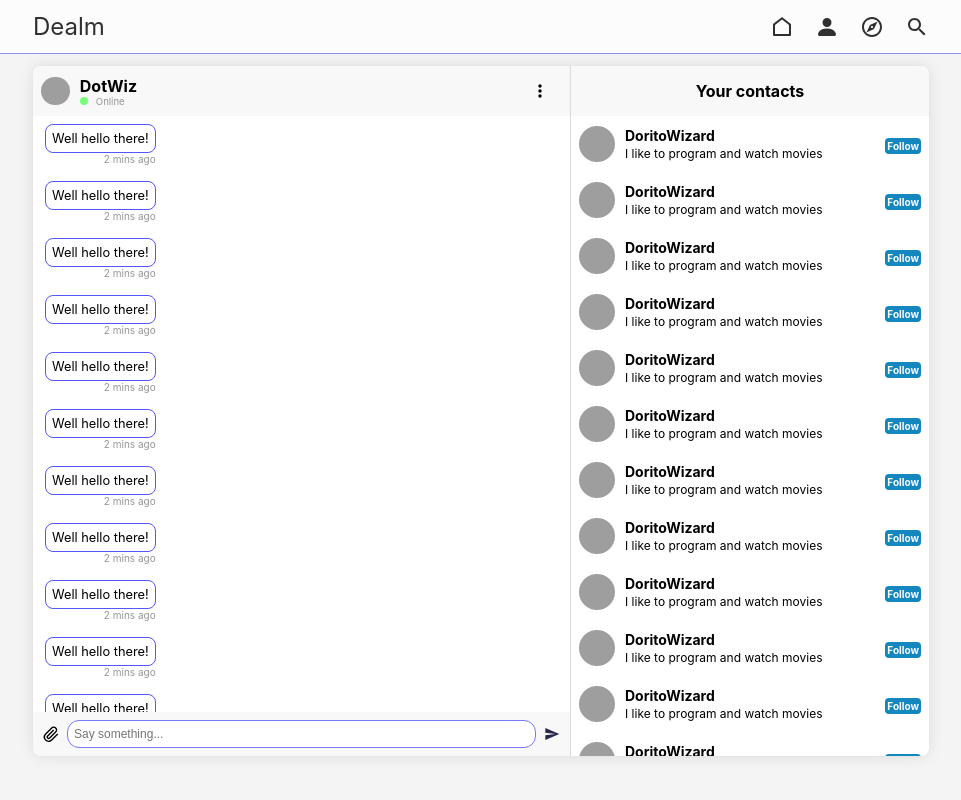
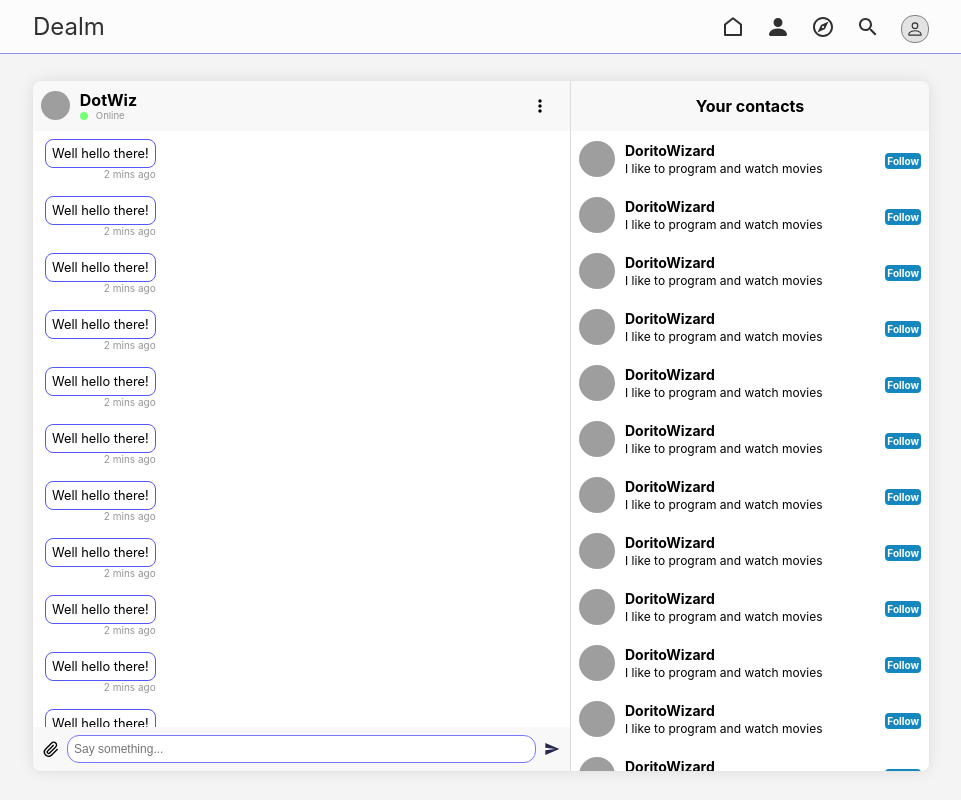
Before and after one commit to Adoobdoob71/DealmWeb, a Next.js app: page /chat in a window 1280 px wide. Shown: the whole page, without its empty margins (159-1120 px from the left). Built offline with nearby package versions, Linux system fonts and the light colour scheme; grey boxes are pictures that could not be loaded.

Commit message:
can load profiles, profile button needs better styling though

```diff
--- a/components/header.tsx
+++ b/components/header.tsx
@@ -6,9 +6,20 @@ import { useRouter } from "next/router";
 import { RiHomeLine, RiHomeFill } from "react-icons/ri";
 import { BsPersonFill, BsPerson } from "react-icons/bs";
 import { ImSearch } from "react-icons/im";
+import { useEffect, useState } from 'react';
+import * as firebase from 'firebase';
 
 export default function Header() {
   const router = useRouter();
+  const [user, setUser] = useState<firebase.default.User | null>(null);
+  const fetchUser = async () => {
+    let result: firebase.default.User = await firebase.default.auth().currentUser;
+    setUser(result);
+  }
+  useEffect(() => {
+    fetchUser();
+  }, []);
+
   return (
     <div className={styles.header} style={{ backgroundColor: colors.surface }}>
       <span style={{ fontSize: 24, color: colors.text }}>Dealm</span>
@@ -70,7 +81,7 @@ export default function Header() {
             </a>
           </Link>
         </div>
-        <div style={{ height: 24 }}>
+        <div style={{ height: 24, marginRight: 21 }}>
           <Link href="/search">
             <a>
               <Search
@@ -80,6 +91,17 @@ export default function Header() {
             </a>
           </Link>
         </div>
+        <div style={{ height: 24 }}>
+          <Link href={user ? "/profile/" + user.uid : "/authentication"}>
+            <a className={styles.profile_button_background}>
+            <BsPerson
+              color={colors.text}
+              size={18}
+              className={styles.header_button}
+            />
+          </a>
+          </Link>
+        </div>
       </div>
     </div>
   );
--- a/styles/Chat.module.css
+++ b/styles/Chat.module.css
@@ -1,16 +1,16 @@
 .main_div {
   display: flex;
   flex-direction: row;
-  height: 100%;
   padding-inline: 15vw;
-  margin-block: 12px;
+  height: calc(100% - 57px);
 }
 
 .whole_window {
+  justify-self: center;
+  align-self: center;
   border-radius: 8px;
   box-shadow: 0 0px 1.5px rgba(0, 0, 0, 0.05), 0 0px 15px rgba(0, 0, 0, 0.1);
   background-color: #ffffff;
-  height: 100%;
   width: 100%;
   display: flex;
 }
--- a/styles/Header.module.css
+++ b/styles/Header.module.css
@@ -33,6 +33,21 @@
   filter: brightness(1.1);
 }
 
+.profile_button_background {
+  background-color: #e0e0e0;
+  padding: 4px;
+  border-radius: 13px;
+  display: flex;
+  justify-content: center;
+  align-items: center;
+  cursor: pointer;
+  border: #656565 solid 1px;
+}
+
+.profile_button_background:active {
+  background-color: #d5d5d5;
+}
+
 @media only screen and (max-width: 1100px) {
   .header {
     padding-inline: 2vw;
--- a/styles/Register.module.css
+++ b/styles/Register.module.css
@@ -1,8 +1,6 @@
 .main_div {
   margin-inline: 12vw;
   border-radius: 10px;
-  align-self: center;
-  justify-self: center;
   display: flex;
   background-color: #ffffff;
   flex-direction: row;
@@ -15,7 +13,7 @@
 
 .form_div {
   flex: 1;
-  padding-block: 7.5%;
+  padding-block: 15%;
   display: flex;
   flex-direction: column;
   justify-content: center;
@@ -77,3 +75,49 @@
 .input:focus {
   border-color: #25274d;
 }
+
+.back_button {
+  margin-inline: 12vw;
+}
+
+@media only screen and (max-width: 1100px) {
+  .main_div {
+    margin-inline: 8px;
+  }
+  .back_button {
+    margin-inline: 24px;
+  }
+  .input {
+    font-size: 14px;
+  }
+  .title {
+    font-size: 21px;
+  }
+  .motto_text {
+    font-size: 16px;
+  }
+  .bottom_text {
+    font-size: 16px;
+  }
+}
+
+@media only screen and (max-width: 600px) {
+  .input {
+    font-size: 10px;
+  }
+  .motto_text {
+    font-size: 14px;
+  }
+  .bottom_text {
+    font-size: 14px;
+  }
+  .form_div {
+    flex: 2;
+  }
+}
+
+@media only screen and (max-height: 750px) {
+  .form_div {
+    padding-block: 10%;
+  }
+}
--- a/styles/globals.css
+++ b/styles/globals.css
@@ -2,9 +2,15 @@ html,
 body {
   padding: 0;
   margin: 0;
+  height: 100%;
   background-color: #f4f4f4;
   font-family: -apple-system, BlinkMacSystemFont, Segoe UI, Roboto, Oxygen,
     Ubuntu, Cantarell, Fira Sans, Droid Sans, Helvetica Neue, sans-serif;
+}
+
+#__next {
+  height: 100%;
+  width: 100%;
 }
 
 a {
@@ -39,7 +45,7 @@ a {
 }
 
 .custom_button:active {
-  background-color: #d8d8d8;
+  background-color: #d5d5d5;
 }
 
 .follow_button {
```
Also changed, not shown: interfaces.ts (added, +15 -0 lines), pages/authentication/index.tsx (+5 -8 lines), pages/profile/[id].tsx (+18 -6 lines).
